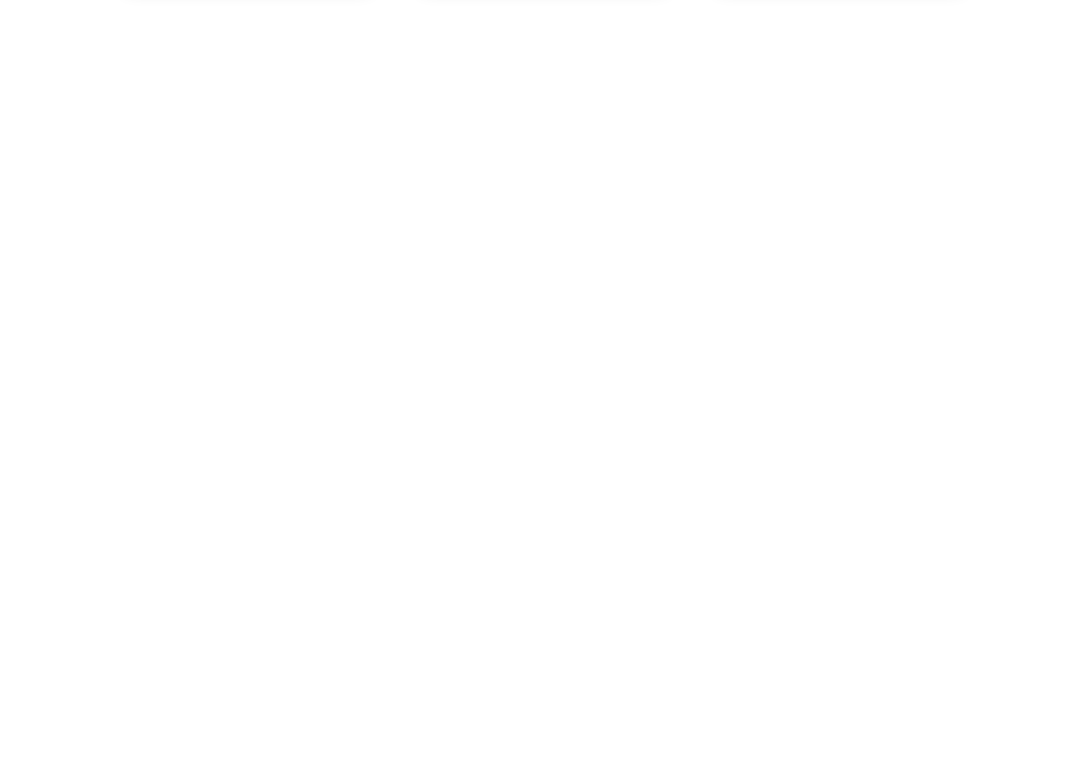
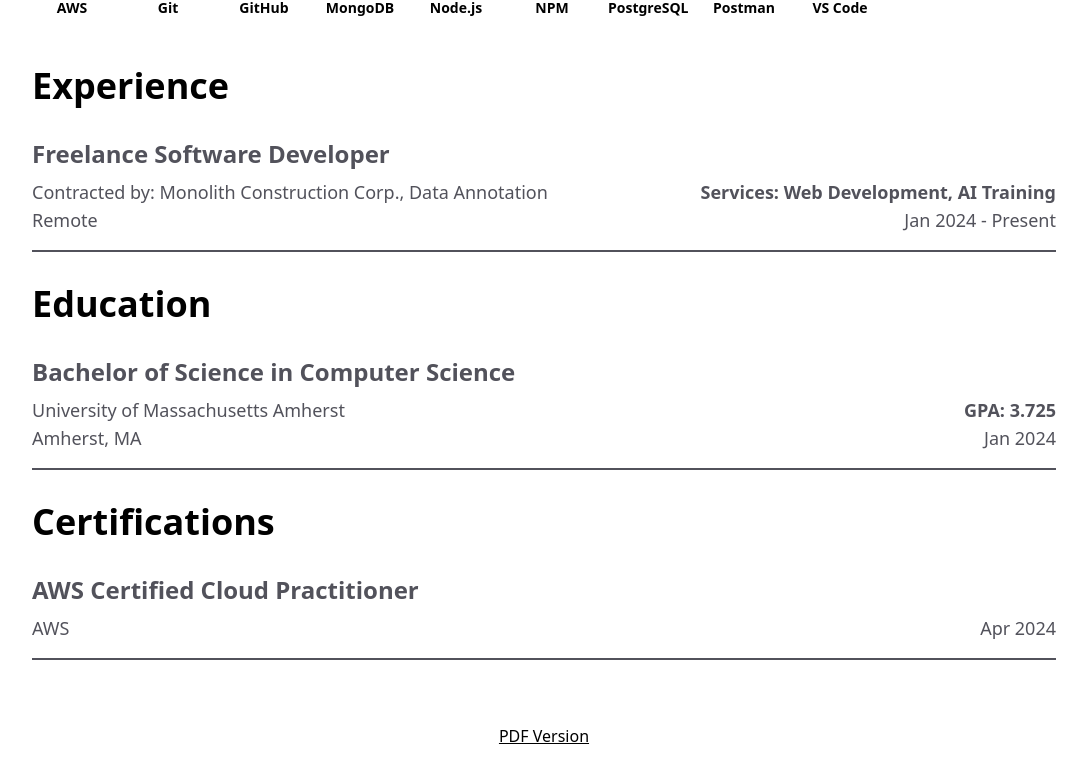
Before and after one commit to NathanStudley/nathanstudley.github.io, a React (Create React App) app: page /#/resume in a window 1280 px wide. Before the commit this address led to /#/projects. Shown: the part 732-1512 px from the top of the page, without its empty margins (96-1183 px from the left). Before the commit the page ends 926 px from the top, so only its background shows below. Built offline with nearby package versions, Linux system fonts and the light colour scheme.

Commit message:
education update

```diff
--- a/src/assets/Details.js
+++ b/src/assets/Details.js
@@ -16,7 +16,7 @@ export const educationDetails = [
     {
         company: "University of Massachusetts Amherst",
         position: "Bachelor of Science in Computer Science",
-        date: "Dec 2023",
+        date: "Jan 2024",
         location: "Amherst, MA",
         description: "GPA: 3.725",
     }
```
